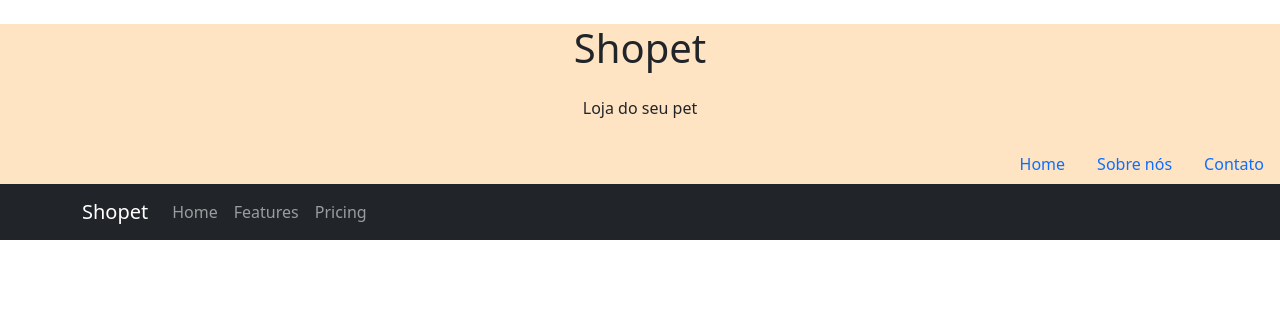
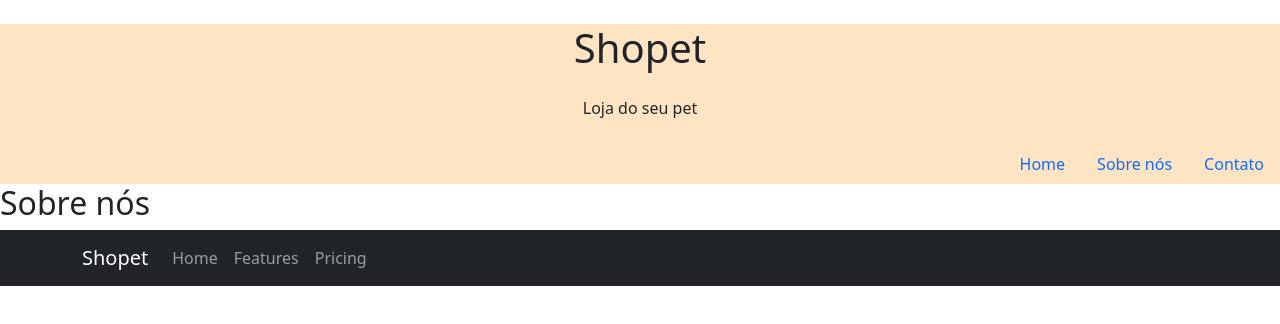
Before and after one commit to glitchy-luiz/react-bootstrap, a React (Vite) app: page /sobre in a window 1280 px wide. Shown: the top 324 px of the page. Built offline with nearby package versions, Linux system fonts and the light colour scheme.

Commit message:
Add files via upload

```diff
--- a/src/pages/Sobre.jsx
+++ b/src/pages/Sobre.jsx
@@ -5,6 +5,7 @@ function Sobre(){
     return(
         <div>
             <Cabeca/>
+            <h2>Sobre nós</h2>
             <Rodape/>
         </div>
     )
```
